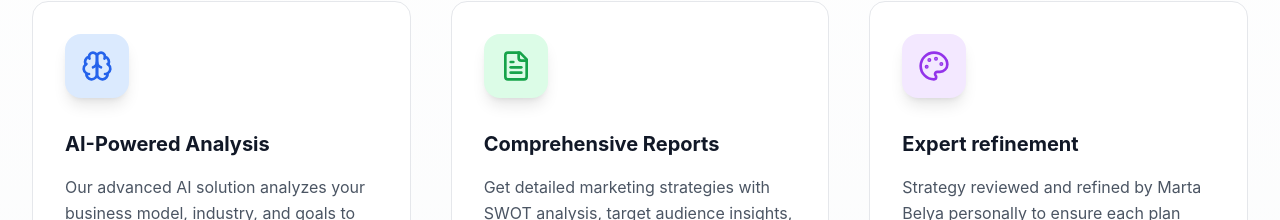
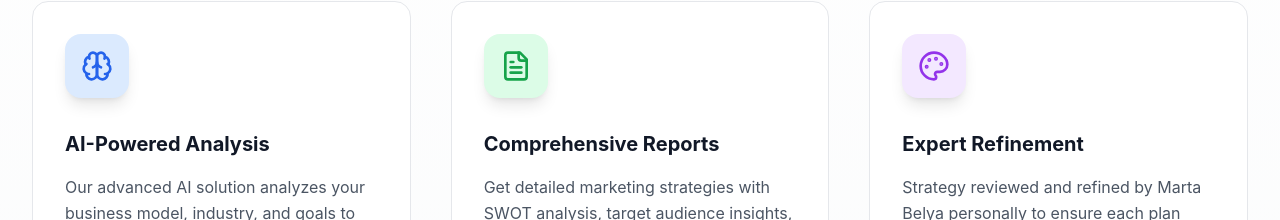
Before and after one commit to Cheeell/Cheell.github.io, a React (Vite) app: page / in a window 1280 px wide. Shown: the part 1258-1478 px from the top of the page. Built offline with nearby package versions, Linux system fonts and the light colour scheme; no server answers.

Commit message:
Updated Features.tsx

```diff
--- a/src/components/Features.tsx
+++ b/src/components/Features.tsx
@@ -17,7 +17,7 @@ export default function Features() {
     },
     {
       icon: Palette,
-      title: "Expert refinement ",
+      title: "Expert Refinement ",
       description: "Strategy reviewed and refined by Marta Belya personally to ensure  each plan tailored to your unique business needs.",
       color: "purple"
     },
```
